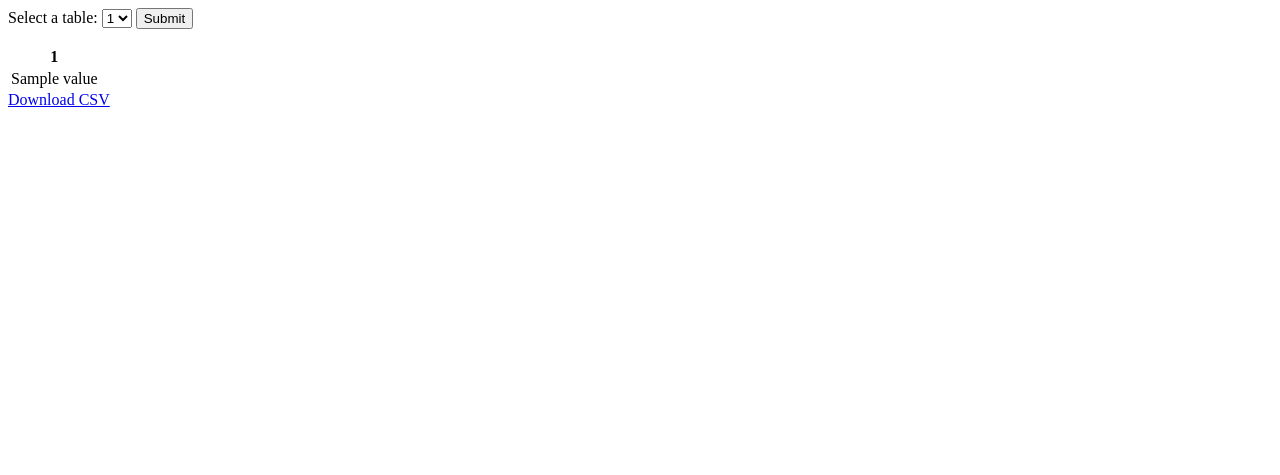
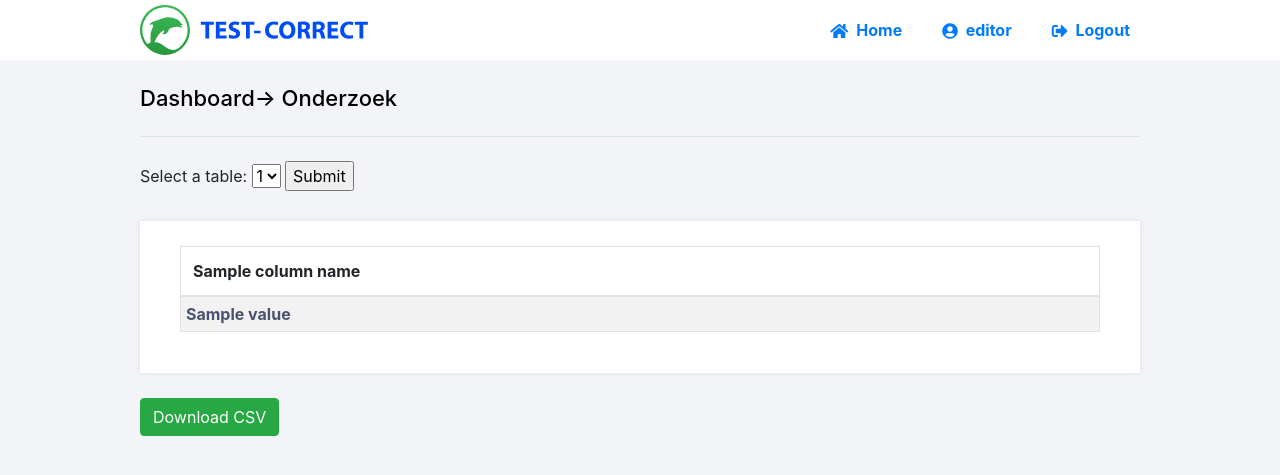
Before and after one commit to Sema-1054531/werkplaats-2-mvc, a Flask app: template templates/select-table.html in a window 1280 px wide. Shown: the top 475 px of the page. Run offline with Flask 2, Linux system fonts and the light colour scheme; the first user in the database is signed in; tables that the repository leaves empty hold one stand-in row (Sample ...); the template is opened without the code that fills it: most values are stand-ins (such as "Sample title", 1, 10 or a date in 2020); some libraries are stand-ins or nearby versions.

Commit message:
update select-table.html

```diff
--- a/templates/select-table.html
+++ b/templates/select-table.html
@@ -1,3 +1,11 @@
+{% extends 'layout.html' %}
+
+{% block title %}Test-Correct / vragen{% endblock %}
+
+{% block content %}
+
+<h2>Dashboard-> Onderzoek</h2>
+<br>
 <form method="POST" action="/display-table">
     <label for="table">Select a table:</label>
     <select name="table" id="table">
@@ -5,16 +13,21 @@
         <option value="{{ table[0] }}">{{ table[0] }}</option>
         {% endfor %}
     </select>
-    <input type="submit" value="Submit">
+    <input type="submit" value="Submit" class="">
 </form>
 
 {% if table %}
-<table>
+<div class="row">
+    <div class="col-md-12">
+        <table id="example" class="table table-striped table-bordered" style="width:100%">
+            <thead>
                 <tr>
                     {% for column in columns %}
-        <th>{{ column[0] }}</th>
+                    <th>{{ column[1] }}</th>
                     {% endfor %}
                 </tr>
+            </thead>
+            <tbody>
                 {% for row in rows %}
                 <tr>
                     {% for value in row %}
@@ -22,6 +35,11 @@
                     {% endfor %}
                 </tr>
                 {% endfor %}
+            </tbody>
         </table>
-<a href="/download-csv?table={{ table }}">Download CSV</a>
+    </div>
+</div>
+<a href="/download-csv/{{ table }}" class="btn btn-success">Download CSV</a>
 {% endif %}
+
+{% endblock %}
```
Lines whose indentation alone changed are shown as unchanged.
